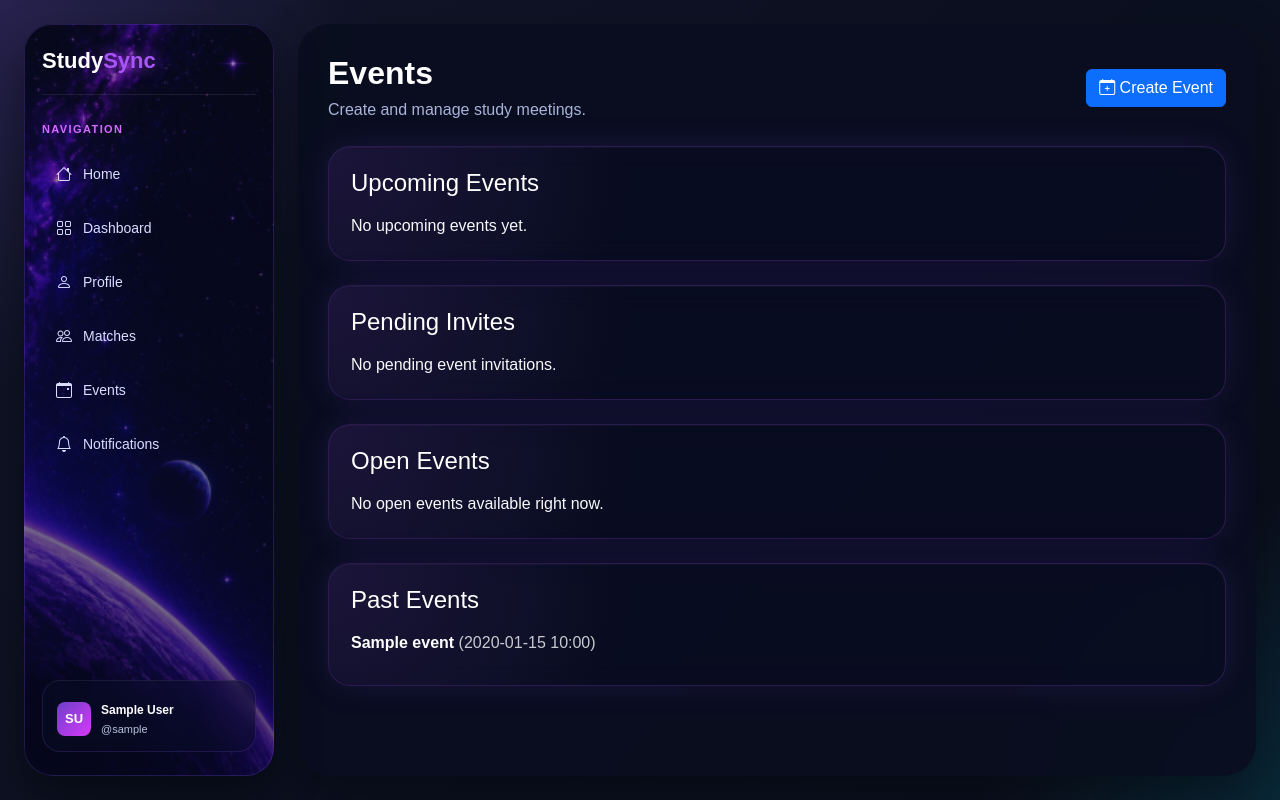
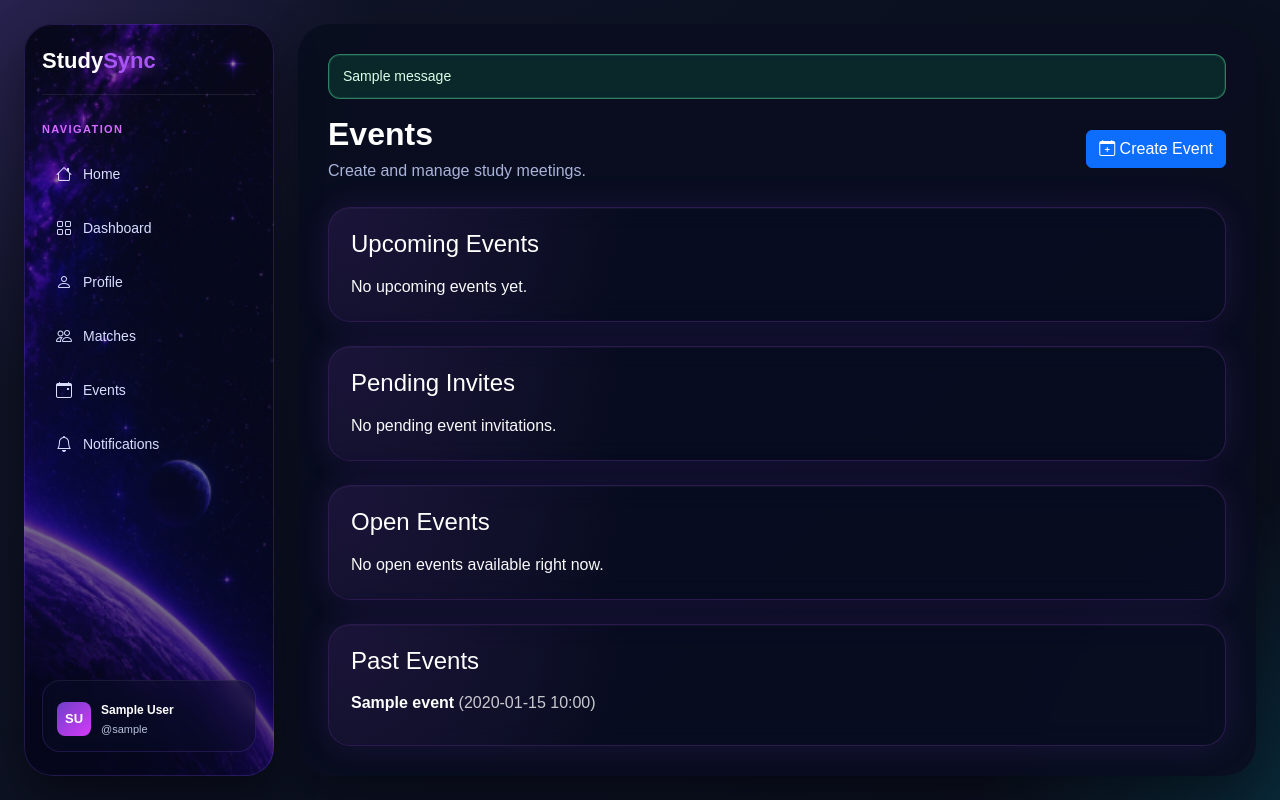
Before and after one commit to OCEsLastHope/cits3403, a Flask app: page /events in a window 1280 px wide. Run offline with Flask 3, Linux system fonts and the light colour scheme; a user stored in the database is signed in; tables that the repository leaves empty hold one stand-in row (values such as "Sample post"); one stand-in notice (Sample message) is shown.

Commit message:
Show flash messages on authenticated pages

```diff
--- a/app/templates/base.html
+++ b/app/templates/base.html
@@ -110,6 +110,18 @@
         </aside>
 
         <main class="main-content">
+            {% with messages = get_flashed_messages(with_categories=true) %}
+            {% if messages %}
+            <div class="mb-3 auth-flash-stack">
+                {% for category, message in messages %}
+                <div class="auth-flash {% if category == 'success' %}auth-flash-success{% else %}auth-flash-error{% endif %}" role="alert">
+                    {{ message }}
+                </div>
+                {% endfor %}
+            </div>
+            {% endif %}
+            {% endwith %}
+
             {% if onboarding_guide %}
             <section class="onboarding-guide" role="status" aria-live="polite">
                 <div class="onboarding-guide__header">
```
